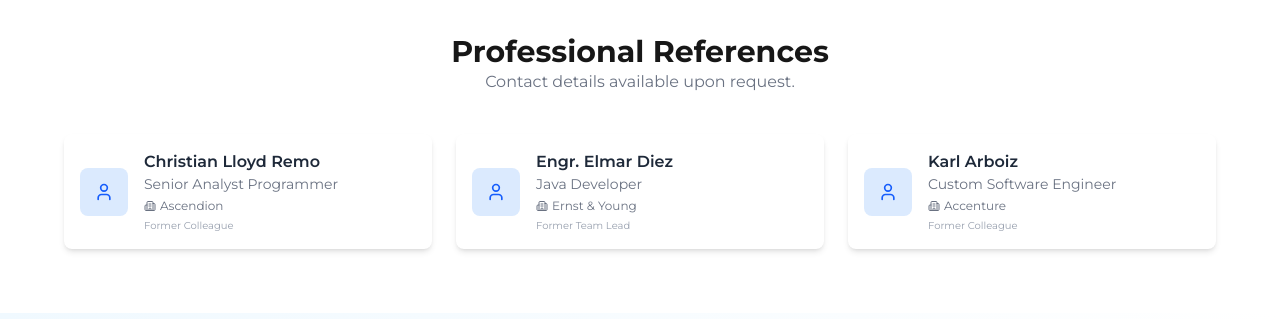
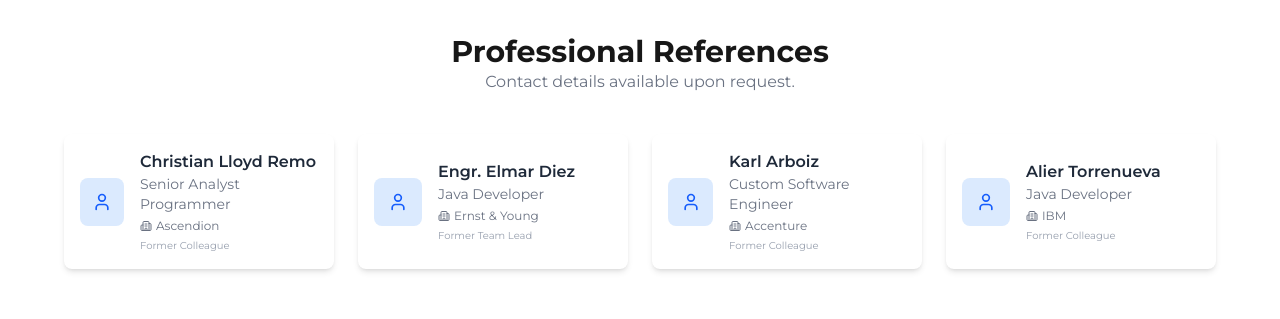
Before and after one commit to juliusbasas69/JB_Portfolio, a Next.js app: page / in a window 1280 px wide. Shown: the part 5500-5819 px from the top of the page. Built offline with nearby package versions, Linux system fonts and the light colour scheme.

Commit message:
Change CV

```diff
--- a/app/components/intro-section.js
+++ b/app/components/intro-section.js
@@ -58,7 +58,7 @@
 
           <div className="flex flex-col items-start gap-1">
             <Link
-              href="/JB_CV.pdf"
+              href="/JB_RESUME.pdf"
               download="Julius_Basas_CV.pdf"
               className="inline-block bg-btn hover:bg-blue-700 text-white px-6 py-3 rounded-full font-semibold hover:scale-105 transition duration-300"
             >
--- a/app/components/reference-section.js
+++ b/app/components/reference-section.js
@@ -22,6 +22,12 @@
       role: "Custom Software Engineer",
       relationship: "Former Colleague",
     },
+    {
+      name: "Alier Torrenueva",
+      company: "IBM",
+      role: "Java Developer",
+      relationship: "Former Colleague",
+    },
   ];
 
   return (
@@ -36,7 +42,7 @@
         </p>
 
         {/* 3 columns grid */}
-        <div className="grid grid-cols-1 md:grid-cols-3 gap-6">
+        <div className="grid grid-cols-1 md:grid-cols-4 gap-6">
           {references.map((ref, i) => (
             <div
               key={i}
```
Also changed, not shown: 1 other file (tests, documents, lock files or other folders).
